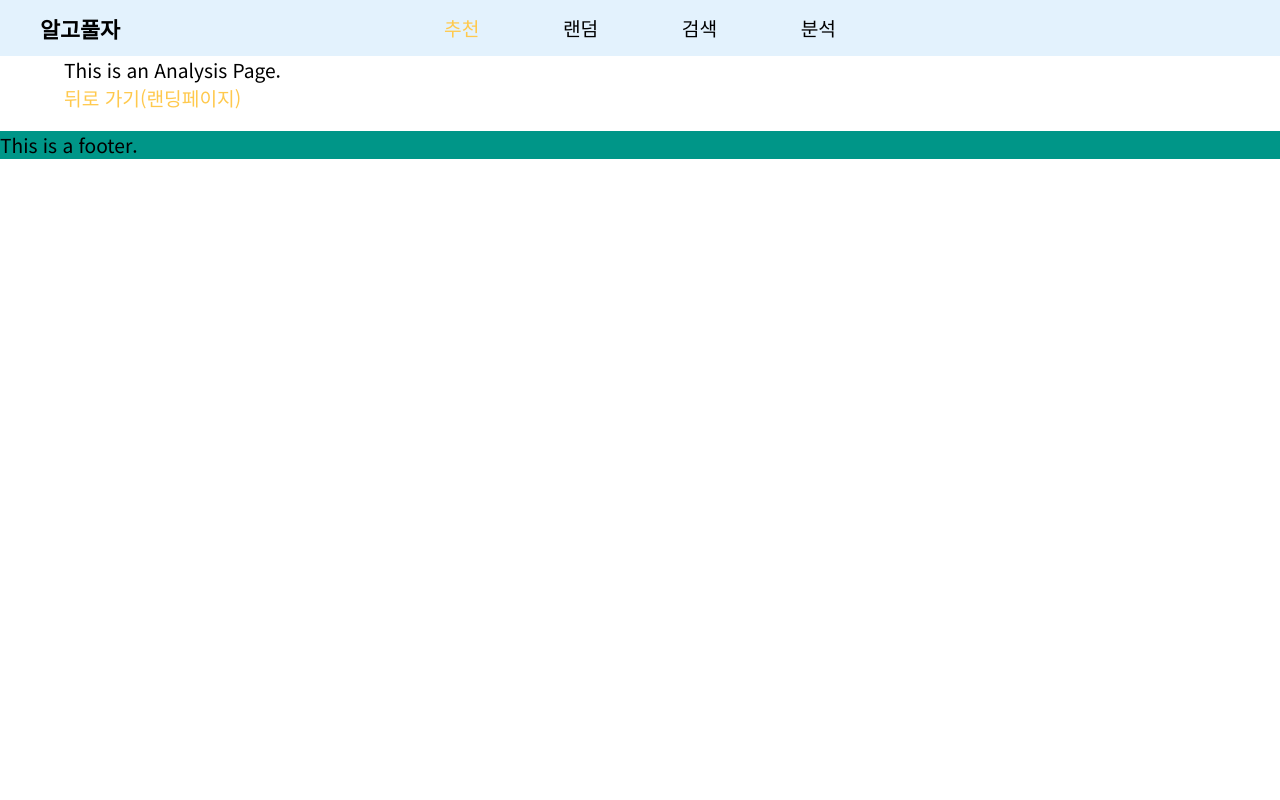
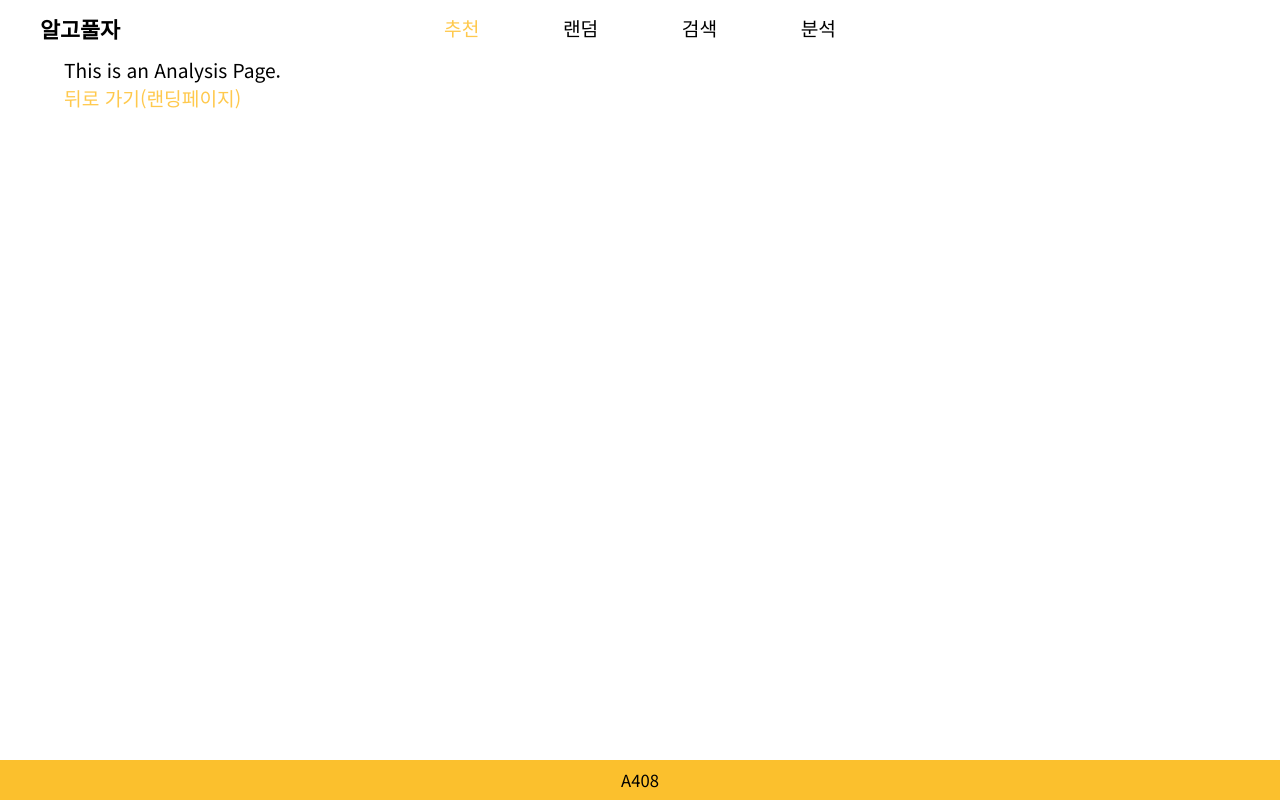
Before and after one commit to Algopulza/algopulza, a Next.js app in the folder frontend/: page /analysis in a window 1280 px wide. Built offline with nearby package versions, Linux system fonts and the light colour scheme.

Commit message:
S06P31A408-82 Feat: Footer 1차 완료

```diff
--- a/frontend/components/common/Footer.tsx
+++ b/frontend/components/common/Footer.tsx
@@ -1,14 +1,20 @@
 import styled from 'styled-components'
 
 const Container = styled.section`
-  background: #009688;
+  display: flex;
+  justify-content: center;
+  align-items: center;
+
+  height: 5vh;
+  background: #FBC02D;
+
+  font-size: 1.3vw;
+  color: #000000;
 `
 
 function Footer() {
   return (
-    <Container>
-      <p>This is a footer.</p>
-    </Container>
+    <Container>A408</Container>
   )
 }
 
--- a/frontend/components/common/Layout.tsx
+++ b/frontend/components/common/Layout.tsx
@@ -1,6 +1,11 @@
 import { ReactElement } from 'react'
 import NavBar from './NavBar'
 import Footer from './Footer'
+import styled from 'styled-components'
+
+const Container = styled.section`
+  height: 88vh;
+`
 
 type Props = {
   children: ReactElement
@@ -10,7 +15,9 @@ export default function Layout({ children }: Props) {
   return (
     <>
       <NavBar />
-      <main>{children}</main>
+      <main>
+        <Container>{children}</Container>
+      </main>
       <Footer />
     </>
   )
--- a/frontend/components/common/NavBar.tsx
+++ b/frontend/components/common/NavBar.tsx
@@ -8,7 +8,7 @@ const Container = styled.section`
   grid-template-columns: 30vw 40vw 30vw;
   align-items: center;
   height: 7vh;
-  background: #E3F2FD;
+  background: #FFFFFF;
 `
 
 const Pages = styled.div`
--- a/frontend/components/common/navbar/ServiceName.tsx
+++ b/frontend/components/common/navbar/ServiceName.tsx
@@ -1,13 +1,17 @@
+import Link from 'next/link'
 import styled from 'styled-components'
 
 const Title = styled.section`
   padding-left: 40px;
   font-size: 1.7vw;
   font-weight: 700;
+  color: #000000;
 `
 
 export default function ServiceName() {
   return (
-    <Title>알고풀자</Title>
+    <Link href="/">
+      <a><Title>알고풀자</Title></a>
+    </Link>
   )
 }
```
